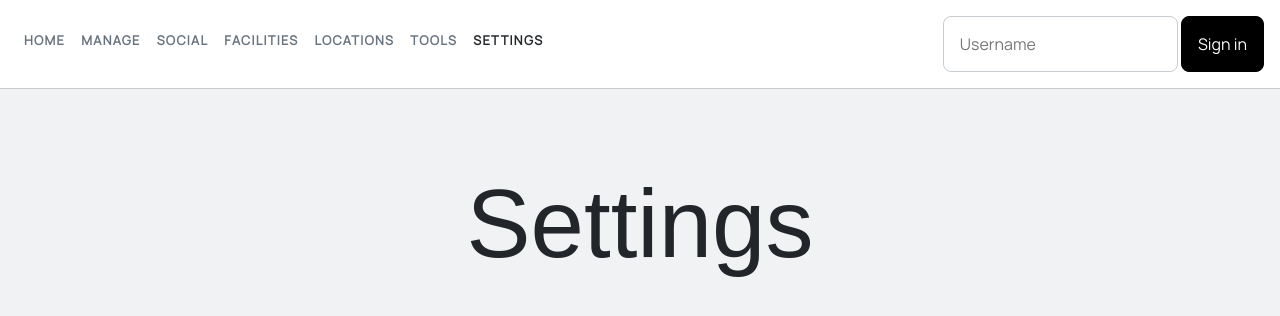
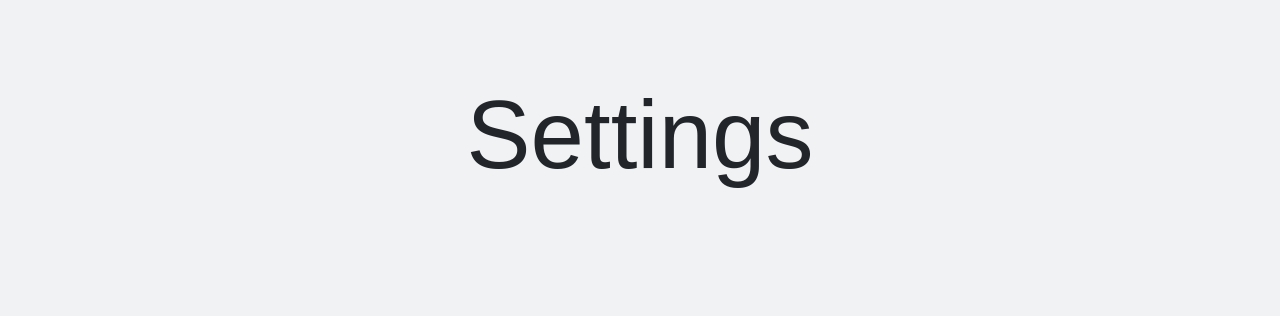
Before and after one commit to dsoloha/free-cities-online, a SvelteKit app: page /settings in a window 1280 px wide. Shown: the top 316 px of the page. Built offline with nearby package versions, Linux system fonts and the light colour scheme; a web font is replaced by a local one.

Commit message:
Combined layout files into single file

```diff
--- a/src/routes/(intro)/+layout.svelte
+++ /dev/null
@@ -1,28 +0,0 @@
-<script>
-	import '$lib/styles.css'
-</script>
-
-<div class="app">
-	<main>
-		<slot />
-	</main>
-</div>
-
-<style>
-	.app {
-		display: flex;
-		flex-direction: column;
-		min-height: 100vh;
-	}
-
-	main {
-		flex: 1;
-		display: flex;
-		flex-direction: column;
-		padding: 1rem;
-		width: 100%;
-		max-width: 64rem;
-		margin: 0 auto;
-		box-sizing: border-box;
-	}
-</style>
--- a/src/routes/(app)/+layout.svelte
+++ b/src/routes/+layout.svelte
@@ -1,17 +1,21 @@
 <script>
-	import Header from '$components/Header.svelte'
+	import Header from '$components/Header.svelte';
 	import Footer from '$components/Footer.svelte'
 	import '$lib/styles.css'
+
+	let user = false // currently disabled until I get auth working
 </script>
 
 <div class="app">
-	<Header />
-
+	{#if user}
+		<Header />
+	{/if}
 	<main>
 		<slot />
 	</main>
-
-	<Footer />
+	{#if user}
+		<Footer />
+	{/if}
 </div>
 
 <style>
```
